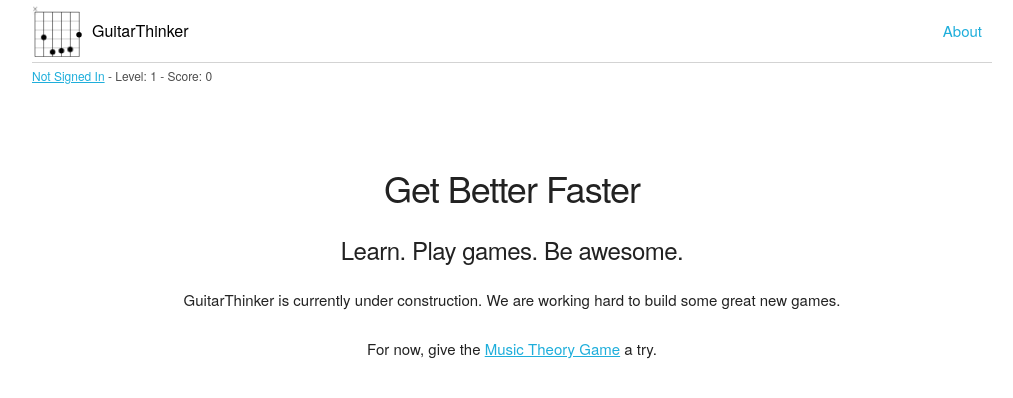
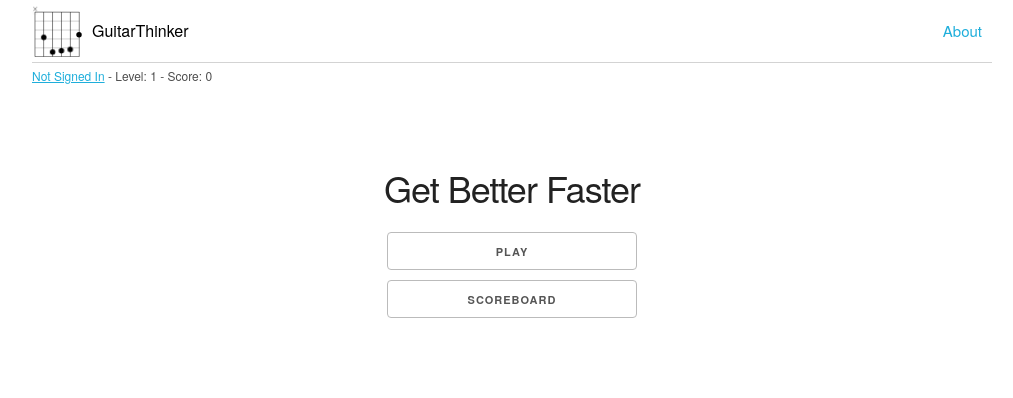
Before and after one commit to natedean/gt-new, a React (Create React App) app in the folder client/: page / in a window 1280 px wide. Shown: the top 398 px of the page, without its empty margins (128-1141 px from the left). Built offline with nearby package versions, Linux system fonts and the light colour scheme; what auth0-js would draw is missing.

Commit message:
Play component refactor WIP

```diff
--- /dev/null
+++ b/client/src/components/FadeRoute.js
@@ -0,0 +1,41 @@
+import React from 'react';
+import {Route} from 'react-router-dom';
+import {TransitionMotion, spring} from 'react-motion';
+
+const FadeRoute = ({ component: Component, ...rest }) => {
+
+  return (
+    <Route {...rest} children={({ location, match }) => (
+      <TransitionMotion
+        willEnter={() => {return {opacity: 0 }}}
+        willLeave={() => {return {opacity: spring(0, 1)}}}
+        defaultStyles={[ {
+          key: location.pathname,
+          style: { opacity: 0},
+          data: match
+        } ]}
+        styles={match ? [ {
+          key: location.pathname,
+          style: { opacity: spring(1, 0) },
+          data: match
+        } ] : []}
+      >
+        {interpolatedStyles => (
+          <div className="route">
+            {interpolatedStyles.map(config => (
+              <div
+                className="page"
+                key={config.key}
+                style={{opacity: `${config.style.opacity}`}}
+              >
+                <Component />
+              </div>
+            ))}
+          </div>
+        )}
+      </TransitionMotion>
+    )}/>
+  )
+};
+
+export default FadeRoute
--- a/client/src/components/Home/index.js
+++ b/client/src/components/Home/index.js
@@ -1,13 +1,20 @@
-import React from 'react';
+import React, {Component} from 'react';
 import {Link} from 'react-router-dom';
 
-export default () => (
+class Home extends Component {
+  render() {
+    return (
       <div className="home body-content-with-top-margin">
         <div className="text-center">
           <h3>Get Better Faster</h3>
-      <h5>Learn. Play games. Be awesome.</h5>
-      <p>GuitarThinker is currently under construction. We are working hard to build some great new games. </p>
-      <p>For now, give the <Link to="/games/theory" >Music Theory Game</Link> a try.</p>
+          <div className="vertical-button-array">
+            <Link to="/play"><button>Play</button></Link>
+            <Link to="/scoreboard"><button>Scoreboard</button></Link>
+          </div>
         </div>
       </div>
     );
+  }
+}
+
+export default Home;
--- a/client/src/components/NavBar/index.js
+++ b/client/src/components/NavBar/index.js
@@ -1,4 +1,4 @@
-import React, {Component} from 'react';
+import React from 'react';
 import {Link, NavLink} from 'react-router-dom';
 import './index.css';
 import Fretboard from '../Fretboard';
--- a/client/src/containers/App.js
+++ b/client/src/containers/App.js
@@ -1,21 +1,20 @@
 import React, {Component} from 'react';
 import {BrowserRouter as Router, Route} from 'react-router-dom';
+import {} from 'react-motion';
 import {connect} from 'react-redux';
 import LazyAbout from '../components/About/LazyAbout';
-import LazyStaffNote from '../components/StaffNote/LazyIndex';
-import LazyNameThisNote from '../games/nameThisNote/LazyIndex';
-import LazyTheory from '../games/theory/LazyIndex';
 import LazyUsers from '../components/Users/LazyIndex';
 import NavBar from '../components/NavBar';
 import UserInfo from '../components/UserInfo'
 import Home from '../components/Home/index';
-import Games from '../components/Games/index';
 import Login from '../components/Login';
 import Logout from '../components/Logout';
 import RankedQuestionsList from '../components/RankedQuestionsList/index';
 import Callback from '../components/Callback';
 import Auth from '../Auth/index';
+import Play from './Play';
 import {setUser} from '../actions';
+import FadeRoute from '../components/FadeRoute';
 import uuid from 'uuid/v4';
 
 import '../css/normalize.css';
@@ -31,6 +30,7 @@
     const user = JSON.parse(window.localStorage.getItem('gt_user'));
 
     // if we have a user in localStorage, and our token has not expired, set the user in the store
+    // only AUTHENTICATED users will get picked up (not user stubs) - this could be changed to allow non-logged-in-users to persist scores
     if (user && auth.isAuthenticated()) {
       this.props.setUser(user);
     } else {
@@ -52,14 +52,11 @@
         <div className="container">
           <NavBar />
           <UserInfo user={user} auth={auth} />
-          <Route exact path="/" component={Home}/>
-          <Route path="/about" component={LazyAbout}/>
+          <FadeRoute exact path="/" component={Home} />
+          <FadeRoute path="/play" component={Play} />
+          <FadeRoute path="/about" component={LazyAbout} />
           <Route path="/users" component={LazyUsers}/>
           <Route path="/questions" component={RankedQuestionsList}/>
-          <Route exact path="/games" component={Games}/>
-          <Route path="/games/theory" render={() => <LazyTheory store={store} />}/>
-          <Route path="/games/staff-note" component={LazyStaffNote}/>
-          <Route path="/games/name-this-note" render={() => <LazyNameThisNote store={store}/>} />
           <Route path="/login" render={() => (<Login auth={auth} />)} />
           <Route path="/logout" render={() => (<Logout auth={auth} />)} />
           <Route path="/callback" render={(props) => (<Callback auth={auth} {...props} />)}/>
--- /dev/null
+++ b/client/src/containers/Play.js
@@ -0,0 +1,30 @@
+import React, {Component} from 'react';
+import {connect} from 'react-redux';
+import LazyNameThisNote from '../games/SightReading/LazyIndex';
+
+class Play extends Component {
+  render() {
+    const view = viewSelector('sight-reading', this.props.store);
+
+    return (
+      <div className="home body-content-with-top-margin">
+        <div className="text-center">
+          {view}
+        </div>
+      </div>
+    );
+  }
+}
+
+const viewSelector = (viewName, store) => {
+  switch(viewName) {
+    case 'sight-reading':
+      return (<LazyNameThisNote store={store}/>);
+    default:
+      return (<div>No view found</div>)
+  }
+};
+
+
+
+export default connect()(Play);
--- a/client/src/css/index.css
+++ b/client/src/css/index.css
@@ -1,6 +1,11 @@
 :root {
   --color-green: #4caf50;
   --color-red: #f44336;
+}
+
+.route {
+  position: absolute;
+  width: 100%;
 }
 
 button a {
@@ -29,9 +34,9 @@
   width: 25rem;
 }
 
-.vertical-button-array button:last-of-type {
-  margin-bottom: 0;
-}
+/*.vertical-button-array button:last-of-type {*/
+  /*margin-bottom: 0;*/
+/*}*/
 
 .body-content-with-top-margin {
   margin: 10vh auto 0;
--- a/client/src/games/nameThisNote/LazyIndex.js
+++ b/client/src/games/SightReading/LazyIndex.js
@@ -11,13 +11,9 @@
   render() {
     return (<LazyWrapper store={this.props.store} getComponent={() => {
       return Promise.all([
-        import('./containers/index'),
-        import('./reducers')
+        import('./index'),
       ]).then(modules => {
-        const [componentModule, reducerModule] = modules;
-
-        // inject async reducer
-        injectAsyncReducer(this.props.store, 'nameThisNote', reducerModule.default);
+        const [componentModule] = modules;
 
         return componentModule.default;
       })
--- a/client/src/games/nameThisNote/containers/index.js
+++ b/client/src/games/SightReading/index.js
@@ -2,10 +2,10 @@
 import PropTypes from 'prop-types';
 import {connect} from 'react-redux';
 import {Motion, spring} from 'react-motion';
-import Staff, {notes} from '../../../components/Staff/index';
-import {saveAnswer} from '../../../actions';
+import Staff, {notes} from '../../components/Staff/index';
+import {saveAnswer} from '../../actions/index';
 import annyang from 'annyang';
-import '../index.css';
+import './index.css';
 
 navigator.getUserMedia  = navigator.getUserMedia ||
   navigator.webkitGetUserMedia ||
--- a/client/src/games/nameThisNote/reducers/index.js
+++ /dev/null
@@ -1,10 +0,0 @@
-const test = (state = 'whatever', action) => {
-  switch (action.type) {
-    case 'super-test':
-      return 'SUPER TEST SUCCESSFUL!';
-    default:
-      return state;
-  }
-};
-
-export default test;
```
Also changed, not shown: client/src/games/SightReading/index.css (renamed from client/src/games/nameThisNote/index.css). Lines whose indentation alone changed are shown as unchanged.
